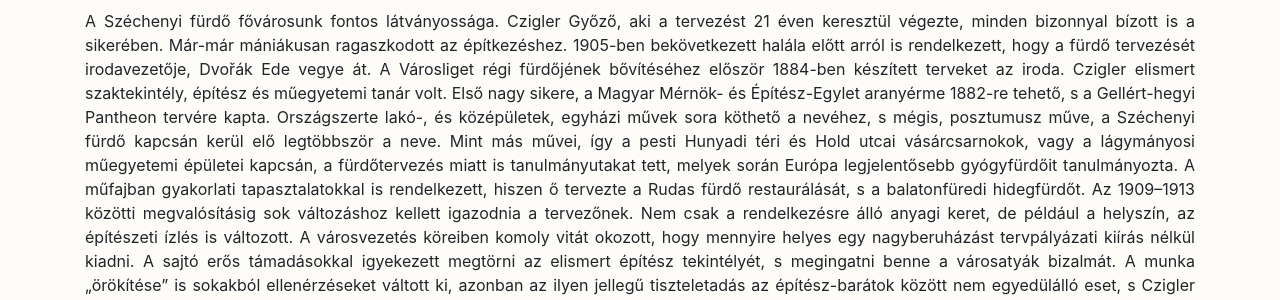
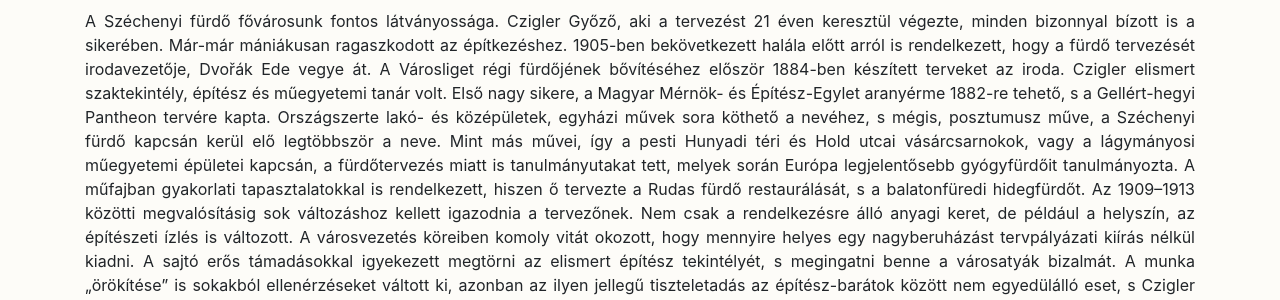
Before and after one commit to hegyhati/psak_2020, a Jekyll site: the page built from _presentations/Toth_Eniko.md, in a window 1280 px wide. Shown: the part 291-591 px from the top of the page. Built offline with Jekyll 4.4.1, drawn with Linux system fonts in a browser that asks for light colours; some of the changed text lies outside the part shown.

```diff
--- a/_presentations/Toth_Eniko.md
+++ b/_presentations/Toth_Eniko.md
@@ -4,6 +4,6 @@ title: "Szemelvények a Széchenyi fürdő tervezéstörténetéből"
 ---
 
 A Széchenyi fürdő fővárosunk fontos látványossága. Czigler Győző, aki a tervezést 21 éven keresztül végezte, minden bizonnyal bízott is a sikerében. Már-már mániákusan ragaszkodott az építkezéshez. 1905-ben bekövetkezett halála előtt arról is rendelkezett, hogy a fürdő tervezését irodavezetője, Dvořák Ede vegye át.
-A Városliget régi fürdőjének bővítéséhez először 1884-ben készített terveket az iroda. Czigler elismert szaktekintély, építész és műegyetemi tanár volt. Első nagy sikere, a Magyar Mérnök- és Építész-Egylet aranyérme 1882-re tehető, s a Gellért-hegyi Pantheon tervére kapta. Országszerte lakó-, és középületek, egyházi művek sora köthető a nevéhez, s mégis, posztumusz műve, a Széchenyi fürdő kapcsán kerül elő legtöbbször a neve. Mint más művei, így a pesti Hunyadi téri és Hold utcai vásárcsarnokok, vagy a lágymányosi műegyetemi épületei kapcsán, a fürdőtervezés miatt is tanulmányutakat tett, melyek során Európa legjelentősebb gyógyfürdőit tanulmányozta. A műfajban gyakorlati tapasztalatokkal is rendelkezett, hiszen ő tervezte a Rudas fürdő restaurálását, s a balatonfüredi hidegfürdőt.
+A Városliget régi fürdőjének bővítéséhez először 1884-ben készített terveket az iroda. Czigler elismert szaktekintély, építész és műegyetemi tanár volt. Első nagy sikere, a Magyar Mérnök- és Építész-Egylet aranyérme 1882-re tehető, s a Gellért-hegyi Pantheon tervére kapta. Országszerte lakó- és középületek, egyházi művek sora köthető a nevéhez, s mégis, posztumusz műve, a Széchenyi fürdő kapcsán kerül elő legtöbbször a neve. Mint más művei, így a pesti Hunyadi téri és Hold utcai vásárcsarnokok, vagy a lágymányosi műegyetemi épületei kapcsán, a fürdőtervezés miatt is tanulmányutakat tett, melyek során Európa legjelentősebb gyógyfürdőit tanulmányozta. A műfajban gyakorlati tapasztalatokkal is rendelkezett, hiszen ő tervezte a Rudas fürdő restaurálását, s a balatonfüredi hidegfürdőt.
 Az 1909–1913 közötti megvalósításig sok változáshoz kellett igazodnia a tervezőnek. Nem csak a rendelkezésre álló anyagi keret, de például a helyszín, az építészeti ízlés is változott. A városvezetés köreiben komoly vitát okozott, hogy mennyire helyes egy nagyberuházást tervpályázati kiírás nélkül kiadni. A sajtó erős támadásokkal igyekezett megtörni az elismert építész tekintélyét, s megingatni benne a városatyák bizalmát. A munka „örökítése” is sokakból ellenérzéseket váltott ki, azonban az ilyen jellegű tiszteletadás az építész-barátok között nem egyedülálló eset, s Czigler maga is vett át pályázat kiírása nélkül olyan műveket, melyeket elhunyt barátai kezdtek tervezni.
 Előadásomban a fürdő tervezéstörténetét tekintem át, a fennmaradt sajtó- és levéltári források, illetve rajzolói hagyatékokban található anyagok fényében, elhelyezve a művet Czigler és Dvořák pályafutásán belül.
```
